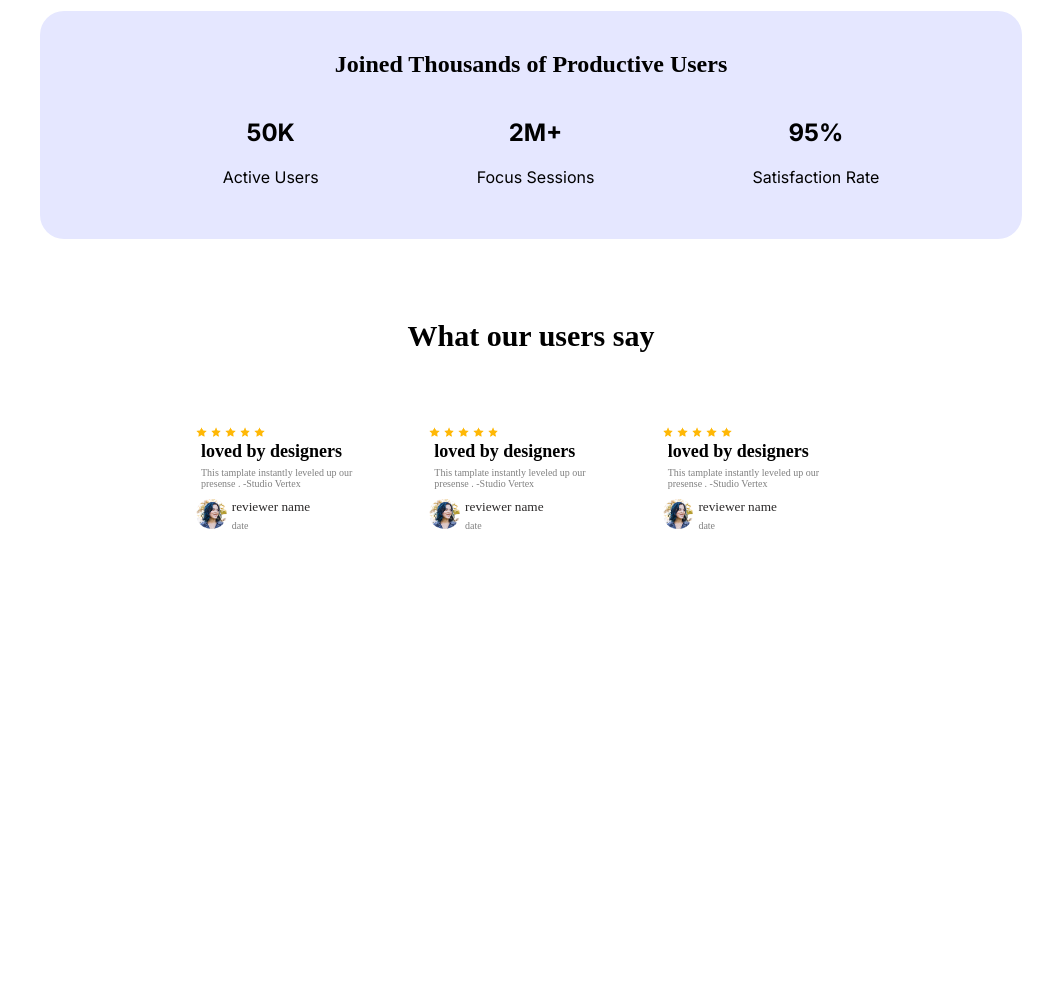
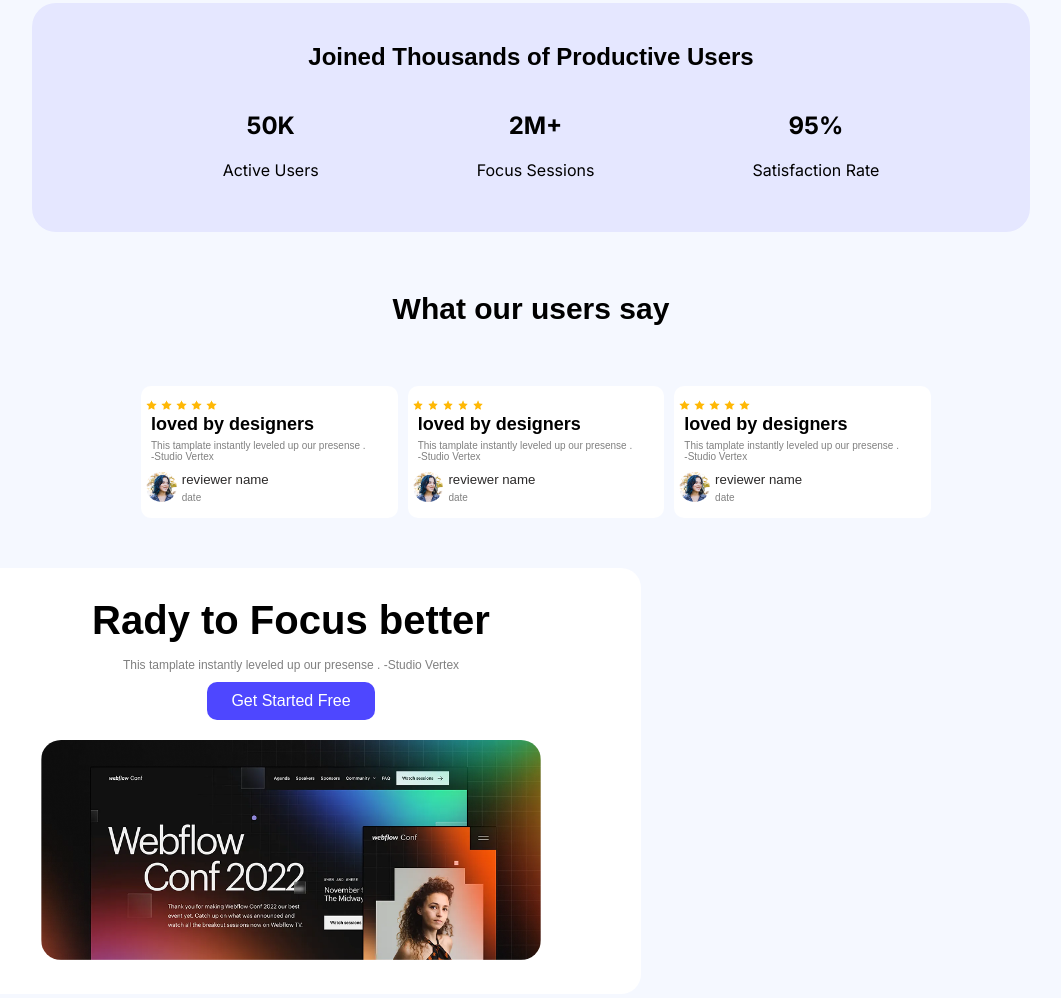
Before and after one commit to Musafeer-xyz/assignment-ph-01, a plain HTML site: page index.html in a window 1280 px wide. Shown: the part 1455-2453 px from the top of the page, without its empty margins (109-1170 px from the left). Before the commit the page ends 2101 px from the top, so only its background shows below. Drawn offline with Linux system fonts and the light colour scheme.

Commit message:
focus section

```diff
--- a/index.html
+++ b/index.html
@@ -69,7 +69,9 @@
                 </div>
             </div>
 
-            <div class="cd-main">
+            <!-- card section -->
+
+            <div class="card-sec">
 
                 <section class="card-main">
                     <h1>
@@ -90,7 +92,7 @@
                                 <div class="card-img">
                                     <img src="/Assets/avatar.png" alt="" class="card-img1">
                                 </div>
-                                <div class="com-dit">
+                                <div class="details">
                                     <h5>reviewer name</h5>
                                     <p>date</p>
                                 </div>
@@ -110,7 +112,7 @@
                                 <div class="card-img">
                                     <img src="/Assets/avatar.png" alt="" class="card-img1">
                                 </div>
-                                <div class="com-dit">
+                                <div class="details">
                                     <h5>reviewer name</h5>
                                     <p>date</p>
                                 </div>
@@ -130,7 +132,7 @@
                                 <div class="card-img">
                                     <img src="/Assets/avatar.png" alt="" class="card-img1">
                                 </div>
-                                <div class="com-dit">
+                                <div class="details">
                                     <h5>reviewer name</h5>
                                     <p>date</p>
                                 </div>
@@ -143,6 +145,19 @@
                 </section>
             </div>
 
+            <div class="foc-main">
+
+
+        <section class="focus">
+            <h1>Rady to Focus better</h1>
+            <p>This tamplate instantly leveled up our presense . -Studio Vertex</p>
+            <button class="btn-primary foc-btn">Get Started Free</button><br>
+            <img src="/Assets/wc-big.png" alt="" class="foc-img">
+        </section>
+         </div>
+        </section>
+        </div>
+
 
 
     </main>
--- a/style.css
+++ b/style.css
@@ -11,6 +11,14 @@
   font-optical-sizing: auto;
   font-weight: 400;
   font-style: normal;
+}
+
+
+body{
+    background-color: #f5f8ff;
+    margin:  auto;
+    font-family: sans-serif;
+    font-weight: 400;
 }
 
 .header{
@@ -105,11 +113,11 @@ ul li {
     border-radius: 24px ;
 }
 
-.cd-main{
+.card-sec{
     display: flex;
     justify-content: center;
-    margin-top: 50px;
-    margin-bottom: 100px;
+    margin-top: 30px;
+    margin-bottom: 50px;
 }
 .card-nain{
     width: 600px;
@@ -127,7 +135,7 @@ ul li {
     padding: 10px 5px;
 }
 .card-inner{
-    width: 700px;
+    width: 800px;
     display: flex;
     justify-content: space-around;
 
@@ -149,13 +157,13 @@ ul li {
 .card-img-set{
     display: flex;
 }
-.com-dit h5{
+.details h5{
     margin: 5px;
     padding: 0px;
     color: rgb(43, 41, 41);
     font-weight: 100;
 }
-.com-dit p{
+.details p{
     margin: 5px;
     padding: 0px;
     color: grey;
@@ -167,6 +175,41 @@ ul li {
 }
 .card:hover{
     box-shadow: 8px 5px 2px rgb(238, 238, 238);
-    background-color: rgb(227, 239, 255);
+    background-color: rgb(164, 196, 238);
     transition: 0.5s;
 }
+
+.fc-main{
+    display: flex;
+    justify-content: center;
+}
+.focus{
+    background-color: white;
+    text-align: center;
+    padding: 30px 50px;
+    width: 600px;
+    margin: 20px 50px;
+    border-radius: 20px;
+
+}
+.focus h1{
+    font-size: 40px;
+    margin-bottom: 15px;
+    margin-top: 0px;
+}
+.focus p{
+    font-size: 12px;
+    margin: 10px;
+    color: gray;
+}
+.foc-btn{
+
+    text-align: center;
+    padding: 10px 24px;
+    margin-bottom: 20px;
+}
+.foc-img{
+    height: 220px;
+    width: 500px;
+    border-radius: 20px;
+}
```
